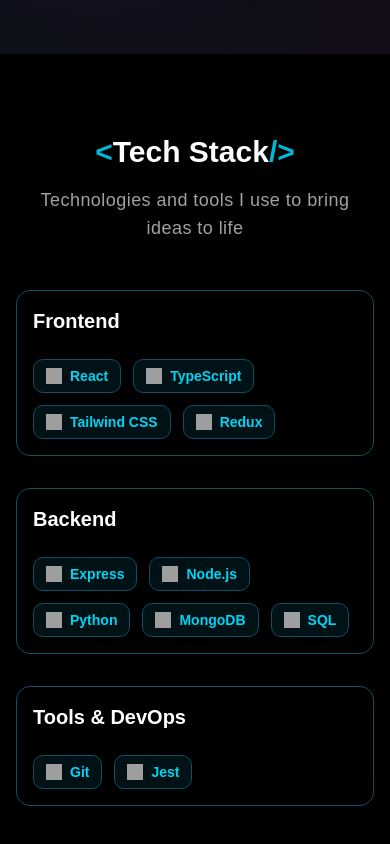
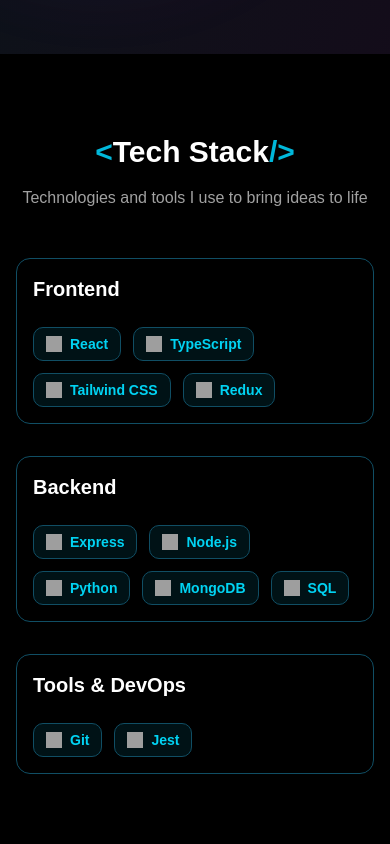
Before and after one commit to StarshipGhost/portfolio, a React (Vite) app: page / in a window 390 px wide. Shown: the part 901-1745 px from the top of the page. Built offline with nearby package versions, Linux system fonts and the light colour scheme; grey boxes are pictures that could not be loaded.

Commit message:
Keep the subheader from expanding to a certain width, remove the subheader's characters spacing

```diff
--- a/src/components/sections/TechStack.tsx
+++ b/src/components/sections/TechStack.tsx
@@ -44,7 +44,7 @@
         <div className="z-0 flex flex-col items-start gap-6 p-4 bg-black border border-solid border-cyan-900 hover:border-cyan-500 rounded-xl">
             <h3 className="text-xl text-white">{layer}</h3>
             <div className="flex flex-wrap gap-3">
-                {tools.map(( {img, name} ) => <Tool img={img} name={name}/>)}
+                {tools.map(( {img, name} ) => <Tool key={name} img={img} name={name}/>)}
             </div>
         </div>
     )
@@ -53,7 +53,7 @@
 const TechStackCards = ({technologies} : {technologies: TechStackCardProps[]}) => {
     return (
         <div className="w-full grid grid-cols-1 lg:grid-cols-3 md:grid-cols-2 gap-8">
-            { technologies.map((tech) => <TechStackCard technology={tech}/>) }
+            { technologies.map((tech) => <TechStackCard key={tech.layer} technology={tech}/>) }
         </div>
     )
 }
@@ -61,8 +61,8 @@
 const TechStack = () => {
     return (
         <section className="max-w-7xl mx-auto flex flex-col gap-4 items-center px-4 py-20">
-            <BracketWrapper color={'text-cyan-500'} className="text-3xl lg:text-4xl text-white font-bold">Tech Stack</BracketWrapper>
-            <p className="text-neutral-400 text-lg tracking-wide text-center mb-8">Technologies and tools I use to bring ideas to life</p>
+            <BracketWrapper color={'text-cyan-500'} className="text-3xl lg:text-4xl text-white text-center font-bold">Tech Stack</BracketWrapper>
+            <p className="max-w-xl text-neutral-400 text-md lg:text-lg text-center mb-8">Technologies and tools I use to bring ideas to life</p>
             <TechStackCards technologies={technologies}/>
         </section>
     )
```
